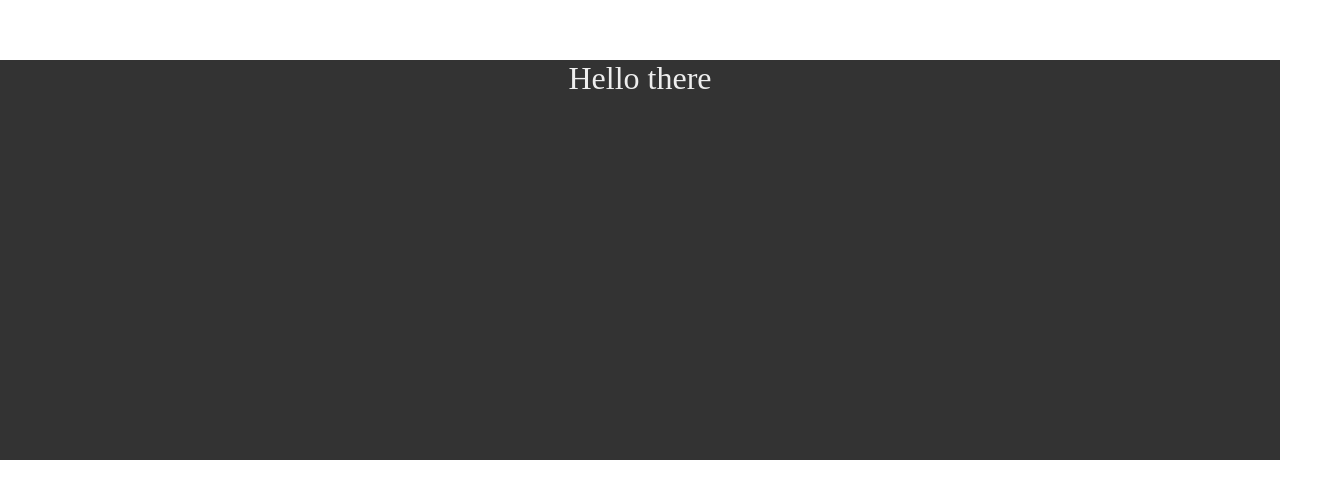
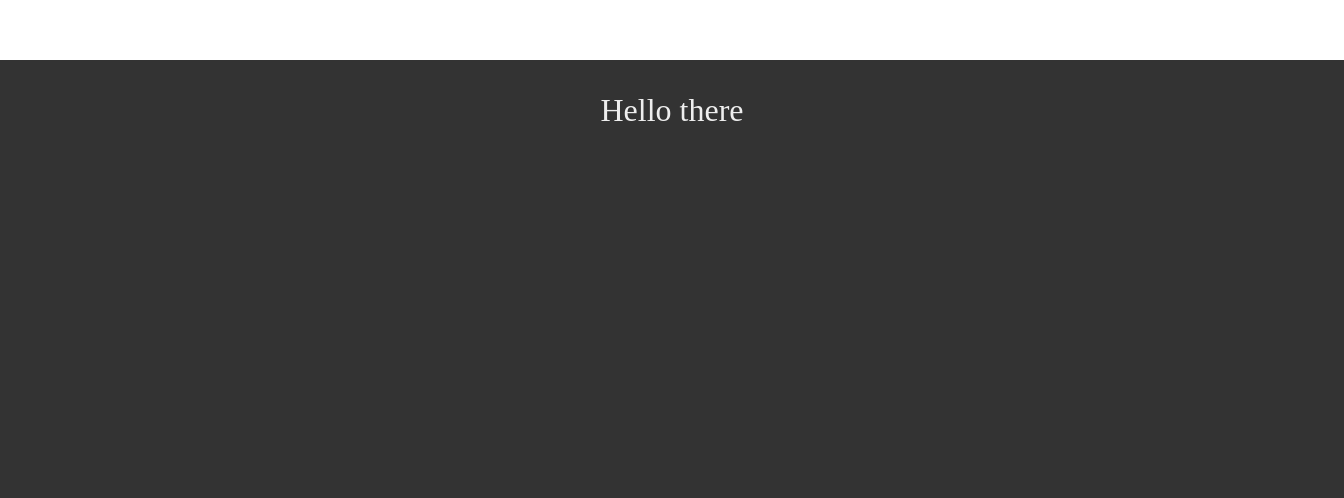
Before and after one commit to chipbell4/flashcards, a website with bundled scripts: page www/index.html in a window 1280 px wide. Shown: the part 740-1238 px from the top of the page, 1344 px wide, since content can reach past the window. Before the commit the page ends 1200 px from the top, so only its background shows below. Built offline with nearby package versions, Linux system fonts and the light colour scheme.

Commit message:
Slight positioning tweaks

```diff
--- a/www/style.css
+++ b/www/style.css
@@ -21,16 +21,17 @@ p {
     position: absolute;
     transition: top 1s;
     top: 100vh;
-    height: 50vh;
+    height: 75vh;
     width: 100vw;
 
     text-align: center;
     background-color: #333;
     color: #eee;
+    padding: 1em;
 }
 
 #config-container.showing {
-    top: 50vh;
+    top: 25vh;
 }
 
 @media(max-width: 720px) {
```
